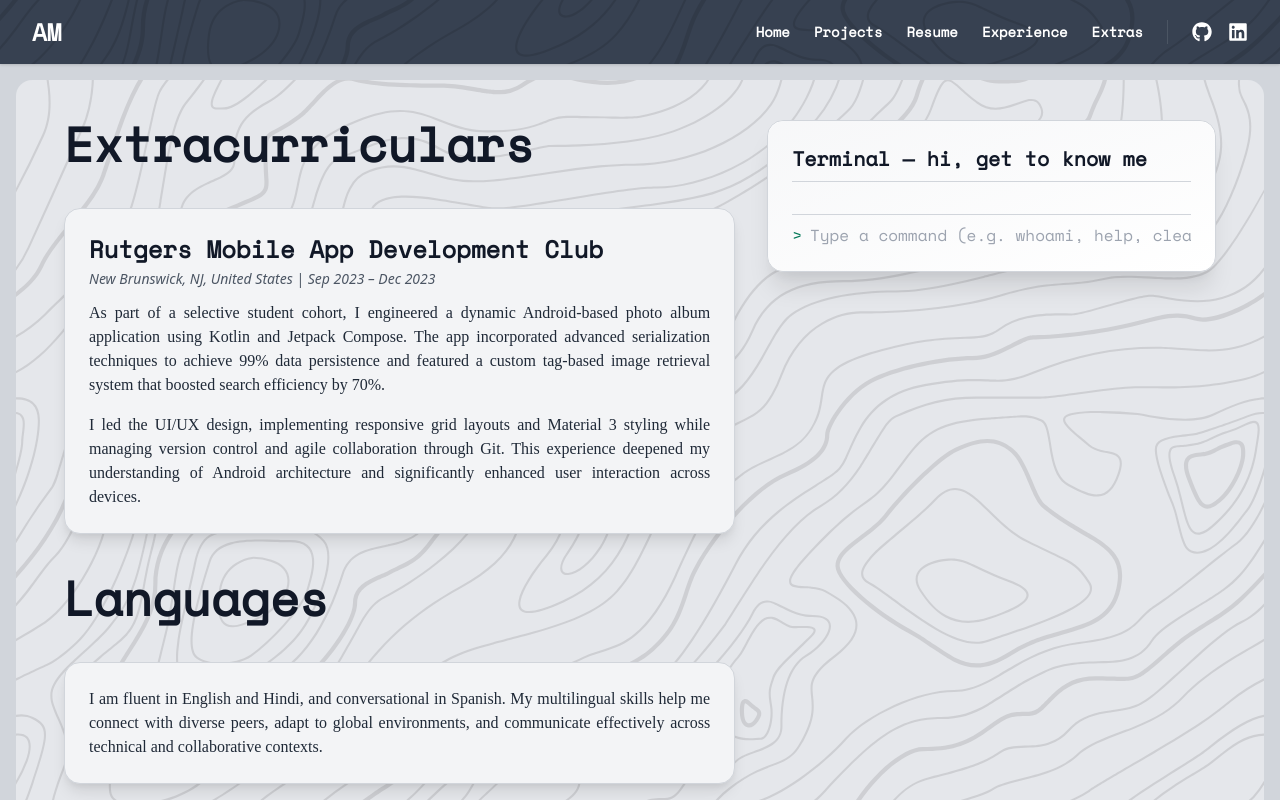
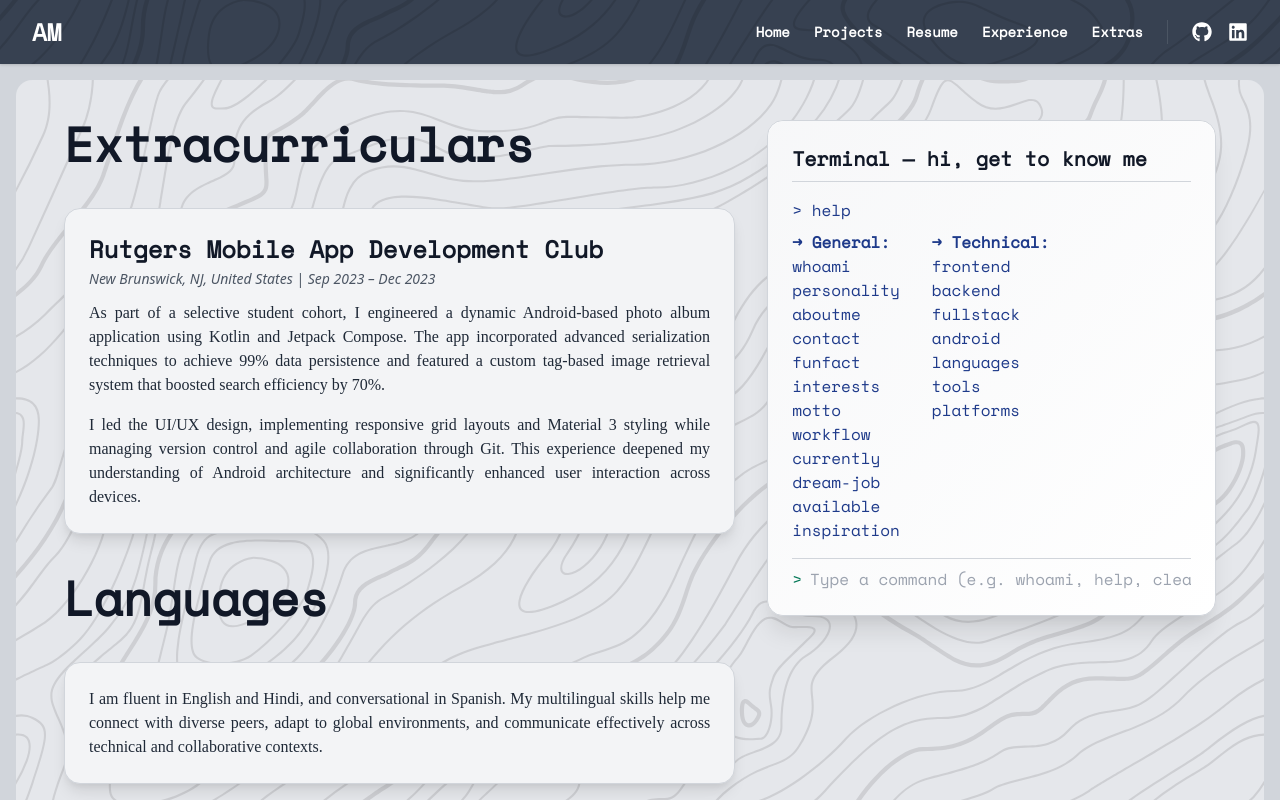
Before and after one commit to ayushmunjial/personal-website, a React (Vite) app: page /extras in a window 1280 px wide. Shown: the top 800 px of the page. Built offline with nearby package versions, Linux system fonts and the light colour scheme.

Commit message:
commit-08

```diff
--- a/src/pages/Extras.tsx
+++ b/src/pages/Extras.tsx
@@ -14,7 +14,6 @@ const terminalData: Record<string, string> = {
   inspiration: "Developers who ship thoughtful products and don’t chase hype",
   available: "Always open to learn, collaborate, and build something cool",
   workflow: "I live by the Pomodoro Technique + Notion Calendar",
-
   frontend: "React, TypeScript, Tailwind CSS, Framer Motion, Vite, HTML, CSS",
   backend: "Node.js, Express.js, REST APIs, MySQL, MongoDB, SQL",
   fullstack: "JavaScript, Java (JSP + JDBC), Docker, GitHub Actions, AWS, GCP",
@@ -23,31 +22,18 @@ const terminalData: Record<string, string> = {
   languages: "Java, Kotlin, Python, C, OCaml, JavaScript, TypeScript, SQL",
   tools: "Git, GitHub, Docker, IntelliJ, PyCharm, Eclipse, Gradle, Tomcat",
   platforms: "Android Studio, AWS, GCP, Linux, macOS",
-
-  help: `→ General:             → Technical:
-  whoami               frontend
-  personality          backend
-  aboutme              fullstack
-  contact              android
-  funfact              languages
-  interests            tools
-  motto                platforms
-  workflow
-  currently
-  dream-job
-  available
-  inspiration
-`,
 };
 
 const Extras = () => {
-  const [command, setCommand] = useState(""); const [history, setHistory] = useState<string[]>([]);
+  const [command, setCommand] = useState(""); const [history, setHistory] = useState<string[]>(["> help", "__custom_help__"]);
 
   const handleKeyDown = (e: React.KeyboardEvent<HTMLInputElement>) => {
     if (e.key === "Enter") {
       const trimmed = command.trim().toLowerCase();
       if (trimmed === "clear") {
         setHistory([]);
+      } else if (trimmed === "help") {
+        setHistory((prev) => [...prev, `> help`, "__custom_help__"]);
       } else {
         const response = terminalData[trimmed] || `Command not found: ${trimmed}`;
         setHistory((prev) => [...prev, `> ${trimmed}`, response]);
@@ -69,7 +55,7 @@ const Extras = () => {
         ></div>
 
         <div className="relative z-10 flex flex-col md:flex-row gap-8">
-          {/* Left Content - 40% */}
+          {/* Left Content - 60% */}
           <div className="w-full md:w-3/5 space-y-10">
             <motion.h2
               className="text-4xl md:text-5xl font-extrabold text-gray-900 font-mono"
@@ -158,14 +144,13 @@ const Extras = () => {
             </motion.div>
           </div>
 
-          {/* Right Terminal - 60% */}
+          {/* Right Terminal - 40% */}
           <motion.div
             initial={{ opacity: 0, y: 40 }}
             animate={{ opacity: 1, y: 0 }}
             transition={{ duration: 0.6, type: "spring", stiffness: 70 }}
             className="w-full md:w-2/5 h-full bg-white text-gray-800 rounded-2xl shadow-xl border border-gray-300 p-6 flex flex-col font-mono relative overflow-hidden"
           >
-            {/* Gradient background for subtle depth */}
             <div className="absolute inset-0 bg-gradient-to-br from-gray-100 to-white opacity-70 pointer-events-none rounded-2xl z-0" />
 
             <div className="relative z-10">
@@ -175,8 +160,41 @@ const Extras = () => {
 
             <div className="flex-1 overflow-y-auto mb-4 space-y-2 text-[14px] relative z-10">
               {history.map((line, i) => (
+                <div key={i}>
+                  {line === "__custom_help__" ? (
+                    <div className="text-sm md:text-base flex flex-col md:flex-row gap-8 whitespace-pre-wrap text-blue-900">
+                      <div>
+                        <div className="font-semibold">→ General:</div>
+                        <div className="whitespace-pre">
+                          whoami{'\n'}
+                          personality{'\n'}
+                          aboutme{'\n'}
+                          contact{'\n'}
+                          funfact{'\n'}
+                          interests{'\n'}
+                          motto{'\n'}
+                          workflow{'\n'}
+                          currently{'\n'}
+                          dream-job{'\n'}
+                          available{'\n'}
+                          inspiration
+                        </div>
+                      </div>
+                      <div>
+                        <div className="font-semibold">→ Technical:</div>
+                        <div className="whitespace-pre">
+                          frontend{'\n'}
+                          backend{'\n'}
+                          fullstack{'\n'}
+                          android{'\n'}
+                          languages{'\n'}
+                          tools{'\n'}
+                          platforms
+                        </div>
+                      </div>
+                    </div>
+                  ) : (
                     <motion.pre
-                  key={i}
                       className="whitespace-pre-wrap text-blue-900"
                       initial={{ opacity: 0, y: 10 }}
                       animate={{ opacity: 1, y: 0 }}
@@ -184,6 +202,8 @@ const Extras = () => {
                     >
                       {line}
                     </motion.pre>
+                  )}
+                </div>
               ))}
             </div>
 
```
Lines whose indentation alone changed are shown as unchanged.
